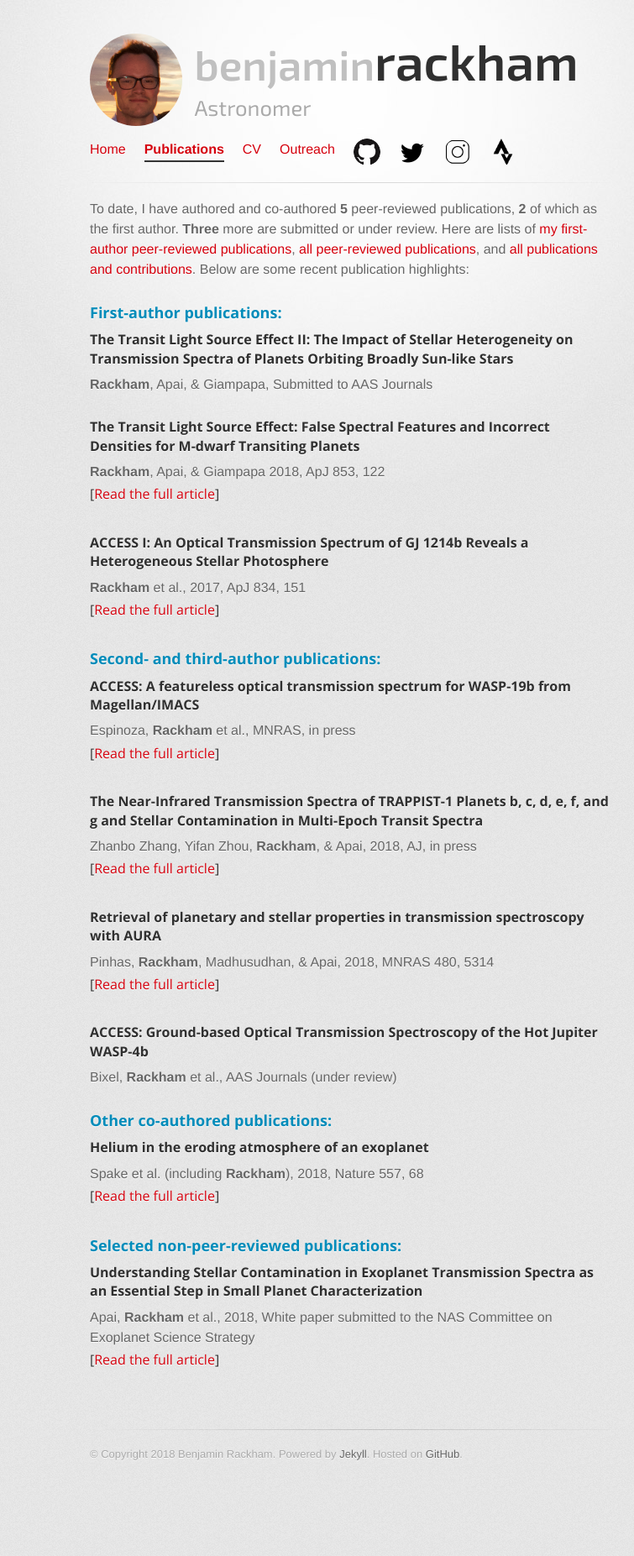
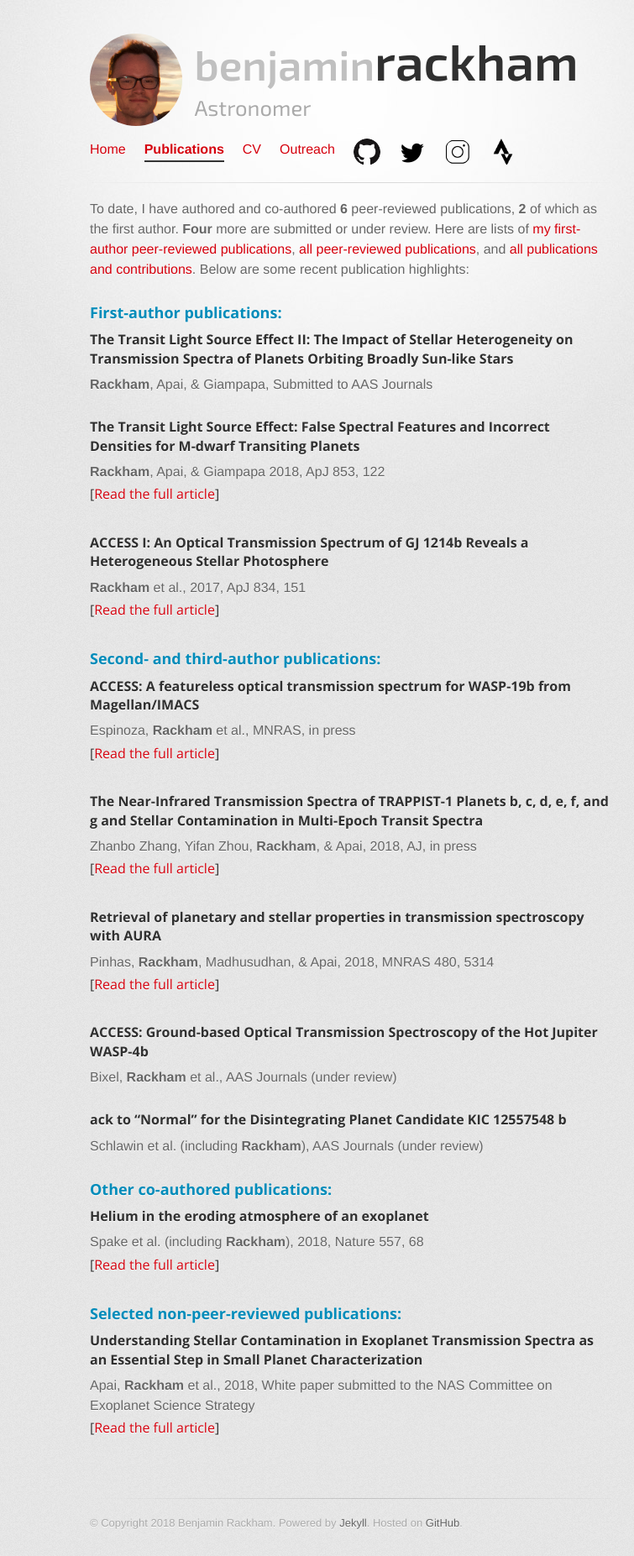
Before and after one commit to brackham/brackham.github.io, a Jekyll site: the page built from publications/index.html, in a window 1280 px wide. Shown: the whole page at 84% size, without its empty margins (223-978 px from the left). Built offline with Jekyll 4.4.1, drawn with Linux system fonts in a browser that asks for light colours; before the commit the page ends 1772 px from its top, so only the background shows below that.

Commit message:
Added Schlawin et al. 2018

```diff
--- a/publications/index.html
+++ b/publications/index.html
@@ -5,8 +5,8 @@ current: publications
 description: My Publications
 ---
 
-To date, I have authored and co-authored <b>5</b> peer-reviewed publications, <b>2</b> of which as the first author.
-<b>Three</b> more are submitted or under review.
+To date, I have authored and co-authored <b>6</b> peer-reviewed publications, <b>2</b> of which as the first author.
+<b>Four</b> more are submitted or under review.
 Here are lists of
 <a href="https://ui.adsabs.harvard.edu/#/public-libraries/7BjXy1TzQ4-HubMUiOfMCQ" target="_blank">my first-author peer-reviewed publications</a>,
 <a href="https://ui.adsabs.harvard.edu/#/public-libraries/qsq2WnsfR7u9_lXNtslG-A" target="_blank">all peer-reviewed publications</a>,
@@ -82,6 +82,11 @@ Below are some recent publication highlights:
     Bixel, <b>Rackham</b> et al., AAS Journals (under review)<br>
   </div>
   <br>
+  <div class="job">
+    <h4><b>ack to “Normal” for the Disintegrating Planet Candidate KIC 12557548 b</b></h4>
+    Schlawin et al. (including <b>Rackham</b>), AAS Journals (under review)<br>
+  </div>
+  <br>
 </section>
 
 <section id="co-author">
```
